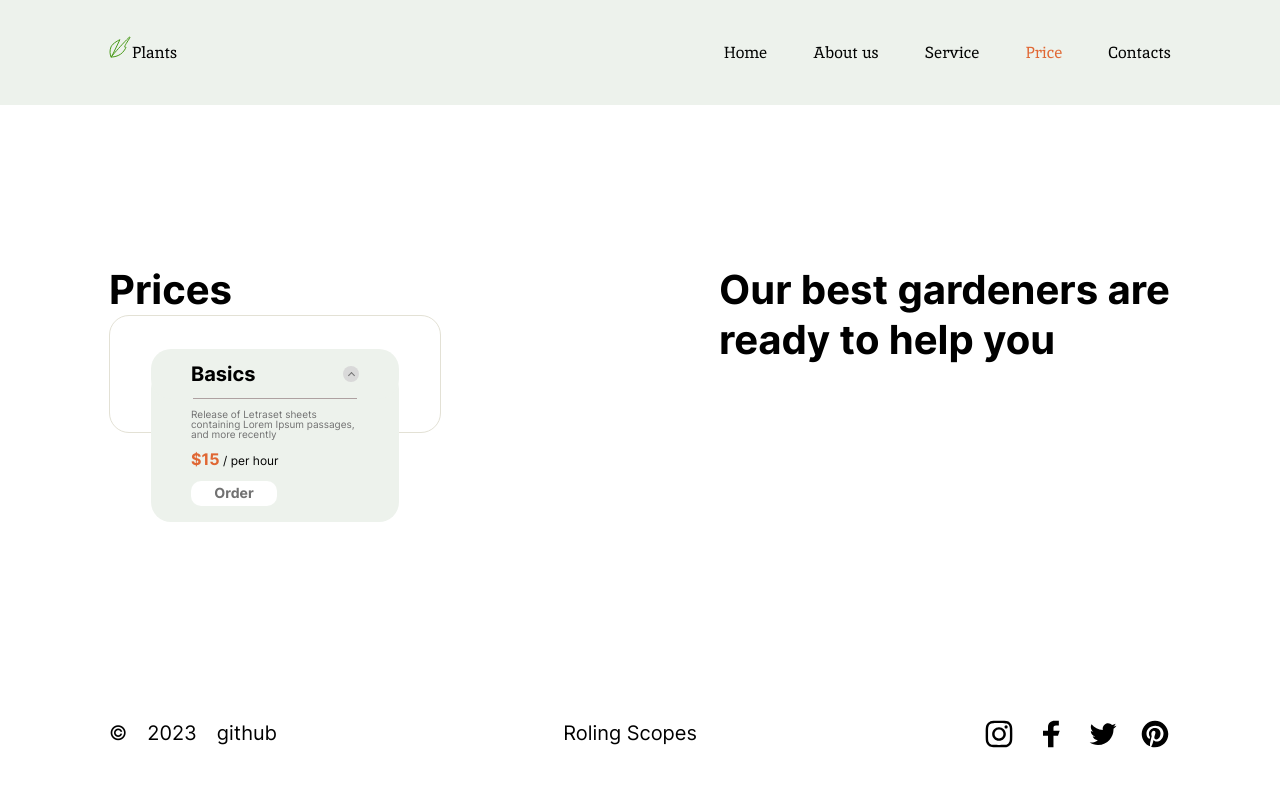
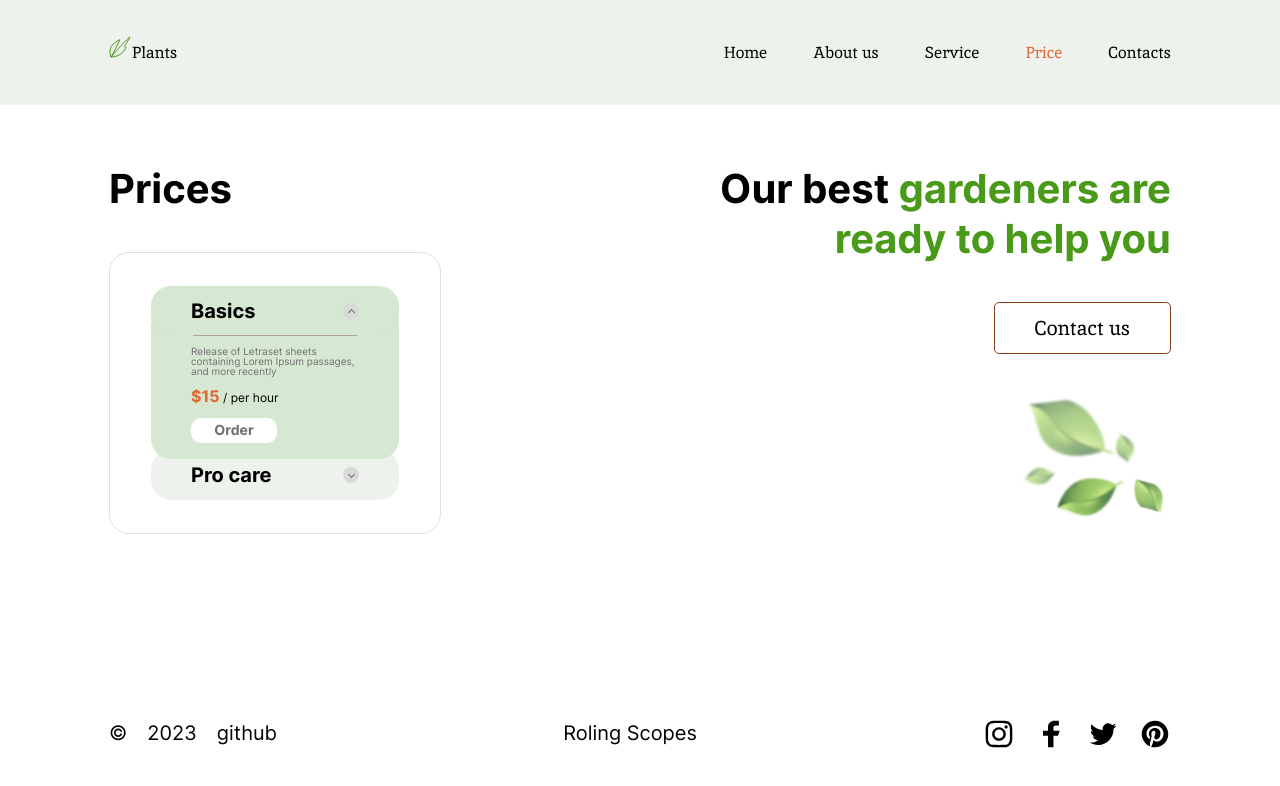
Before and after one commit to DoYouLikeMe/plant-react-app, a React (Create React App) app: page /price in a window 1280 px wide. Both pictures are taken after a click on the heading "Basics". Shown: the top 786 px of the page. Built offline with nearby package versions, Linux system fonts and the light colour scheme.

Commit message:
add: price page

```diff
--- a/src/components/PriceDetails.js
+++ b/src/components/PriceDetails.js
@@ -1,9 +1,17 @@
 import {PriceDetailsButton} from "@/components/ui/PriceDetail.Button";
+import {data} from "@/temp/priceData";
 
 export const PriceDetails = () => {
   return (
     <div class="price-details">
-      <PriceDetailsButton />
+      {data.map((item) => (
+        <PriceDetailsButton
+          price={item.price}
+          description={item.description}
+          time={item.time}
+          plan={item.plan}
+        />
+      ))}
     </div>
   );
 };
--- a/src/components/ui/PriceDetail.Button.js
+++ b/src/components/ui/PriceDetail.Button.js
@@ -1,6 +1,8 @@
 import {useState, useRef, useEffect} from "react";
+import {Link} from "react-router-dom";
 
-export const PriceDetailsButton = () => {
+export const PriceDetailsButton = (props) => {
+  const {plan, description, price, time} = props;
   const [isOpen, setIsOpen] = useState(false);
   const elementRef = useRef(null);
 
@@ -30,19 +32,17 @@ export const PriceDetailsButton = () => {
       {...(isOpen ? {open: true} : {})}
     >
       <summary className="tabDetail__heading" onClick={(e) => handleClick(e)}>
-        Basics<span className="tabDetail__arrow"></span>
+        {plan}
+        <span className="tabDetail__arrow"></span>
       </summary>
       <div className="tabDetail__content">
-        <p className="tabDetail__description">
-          Release of Letraset sheets containing Lorem Ipsum passages, and more
-          recently
+        <p className="tabDetail__description">{description}</p>
+        <p className="tabDetail__sum">
+          <span>${price}</span> / per {time}
         </p>
-        <p className="tabDetail__sum">
-          <span>$15</span> / per hour
-        </p>
-        <a href="#contacts" className="tabDetail__btn">
+        <Link to="/contacts" className="tabDetail__btn">
           Order
-        </a>
+        </Link>
       </div>
     </details>
   );
--- a/src/pages/Price.js
+++ b/src/pages/Price.js
@@ -1,3 +1,7 @@
+import {Link} from "react-router-dom";
+import Leafs from "@/assets/images/leafs.png";
+import {Button} from "@/components/ui/Button";
+
 import {PriceDetails} from "@/components/PriceDetails";
 export const Price = () => {
   return (
@@ -9,9 +13,20 @@ export const Price = () => {
             <PriceDetails />
           </div>
           <div className="price-content-right">
-            <h2 className="section-heading">
-              Our best gardeners are ready to help you
+            <h2 className="section-heading section-heading_right">
+              Our best{" "}
+              <span className="green-emphasizing">
+                gardeners are ready to help you
+              </span>
             </h2>
+            <Link to="/contacts">
+              <Button text="Contact us" />
+            </Link>
+            <img
+              className="price-content-right__image"
+              src={Leafs}
+              alt="Leafs"
+            />
           </div>
         </div>
       </div>
--- a/src/scss/_basic.scss
+++ b/src/scss/_basic.scss
@@ -32,6 +32,9 @@ body {
     font-family: $font-secondary;
     color: $text-green-color;
   }
+  &_right {
+    text-align: right;
+  }
 }
 
 .green-emphasizing {
--- a/src/scss/_variables.scss
+++ b/src/scss/_variables.scss
@@ -1,5 +1,6 @@
 // Backgrounds Colors
 $bg-section: #edf2ec;
+$bg-active: #d6e7d2;
 
 // Text color
 
--- a/src/scss/pages/_price.scss
+++ b/src/scss/pages/_price.scss
@@ -12,8 +12,20 @@
 .price-content-left {
   max-width: 332px;
   width: 100%;
+  display: flex;
+  gap: 38px;
+  flex-direction: column;
 }
 
 .price-content-right {
   max-width: 452px;
+  display: flex;
+  flex-direction: column;
+  align-items: flex-end;
+  flex-wrap: wrap;
+  gap: 38px;
+  &__image {
+    max-width: 152px;
+    width: 100%;
+  }
 }
--- a/src/scss/ui/_tabDetail.scss
+++ b/src/scss/ui/_tabDetail.scss
@@ -14,6 +14,7 @@
     padding: 16px 40px;
     list-style: none;
     color: $text-black-color;
+    transition: 1s ease;
     cursor: pointer;
     position: relative;
     &__hover {
@@ -22,6 +23,7 @@
   }
   &[open] &__heading {
     z-index: 10;
+    background-color: $bg-active;
     &:after {
       display: block;
       width: 164px;
@@ -75,8 +77,9 @@
     align-items: flex-start;
     gap: 10px;
     position: absolute;
-    background-color: $bg-section;
+    background-color: $bg-active;
     border-radius: 20px;
+    z-index: 5;
   }
   &__description {
     font-size: 10px;
--- a/src/temp/priceData.js
+++ b/src/temp/priceData.js
@@ -3,7 +3,21 @@ export const data = [
     plan: "Basics",
     description:
       "Release of Letraset sheets containing Lorem Ipsum passages, and more recently",
+    price: 15,
+    time: "hour",
+  },
+  {
+    plan: "Standard",
+    description:
+      "Release of Letraset sheets containing Lorem Ipsum passages, and more recently",
     price: 25,
     time: "hour",
   },
+  {
+    plan: "Pro care",
+    description:
+      "Release of Letraset sheets containing Lorem Ipsum passages, and more recently",
+    price: 35,
+    time: "hour",
+  },
 ];
```
